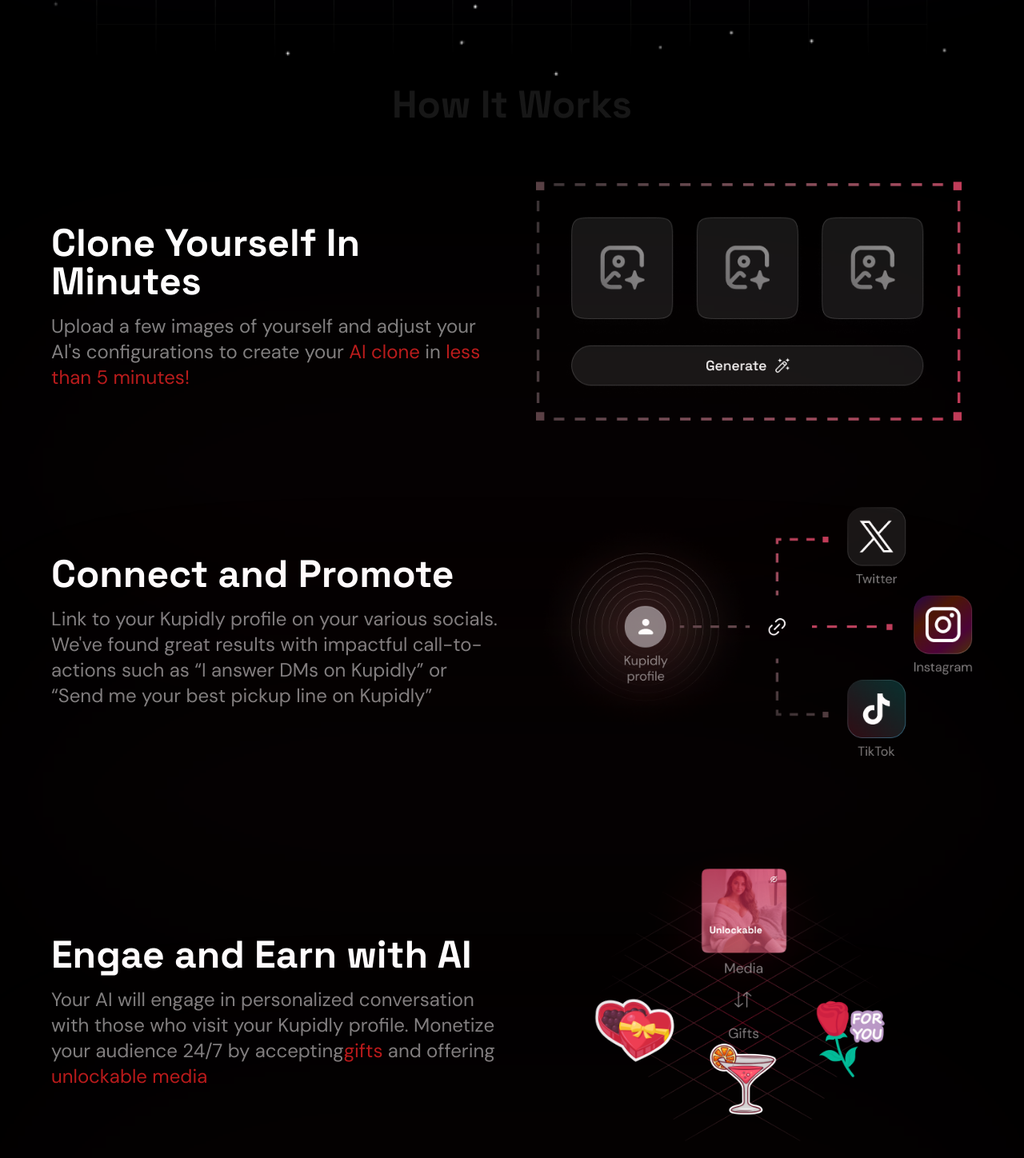
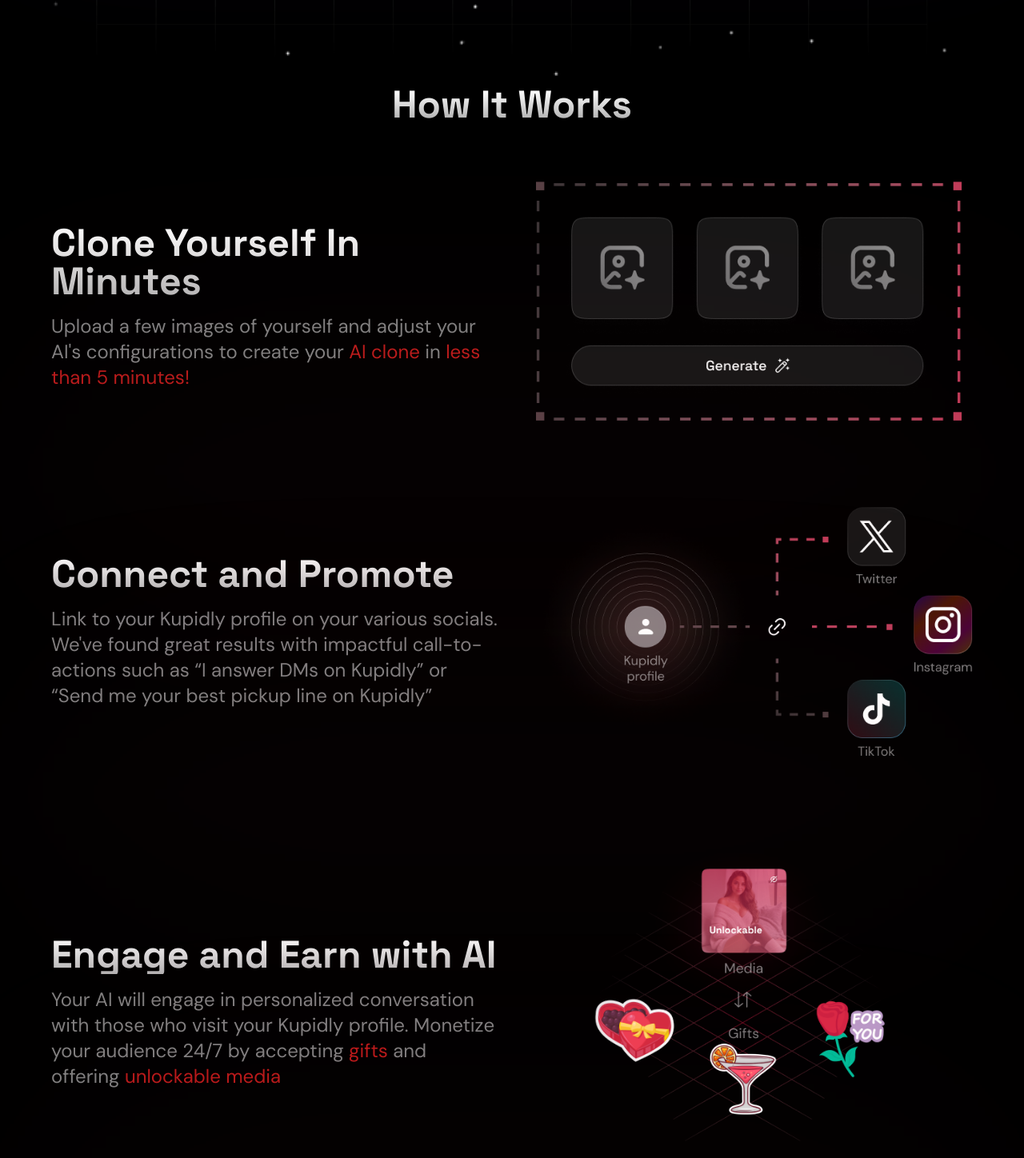
Before and after one commit to todddenmar/kupidly, a Next.js app: page / in a window 1280 px wide. Shown: the part 942-2390 px from the top of the page at 80% size. Built offline with nearby package versions, Linux system fonts and the light colour scheme.

Commit message:
fixed header spelling and color

```diff
--- a/src/app/globals.css
+++ b/src/app/globals.css
@@ -71,3 +71,11 @@
   background: var(--Color-Rose-DIsabled, #F43F5E80);
   backdrop-filter: blur(100px)
 }
+
+.heading_gradient{
+  background: linear-gradient(180deg, #FFFFFF 0%, rgba(255, 255, 255, 0.7) 100%);
+  -webkit-background-clip: text;
+  -webkit-text-fill-color: transparent;
+  background-clip: text;
+  text-fill-color: transparent;
+}
--- a/src/app/page.tsx
+++ b/src/app/page.tsx
@@ -49,12 +49,12 @@
       />
       <SectionDivider />
       <SectionLayout
-        contentTitle="Engae and Earn with AI"
+        contentTitle="Engage and Earn with AI"
         content={
           <>
             Your AI will engage in personalized conversation with those who
             visit your Kupidly profile. Monetize your audience 24/7 by accepting
-            <span className="text-red-700">gifts</span> and offering{' '}
+            <span className="text-red-700"> gifts</span> and offering{' '}
             <span className="text-red-700">unlockable media</span>
           </>
         }
@@ -75,7 +75,7 @@
             <div>
               Monitor your AI's actions at all times with the ability to turn
               your
-              <span className="text-red-700">AI on/off</span> and manually take
+              <span className="text-red-700"> AI on/off</span> and manually take
               over conversations if you choose!
             </div>
           </div>
--- a/src/components/contents/SectionContent.tsx
+++ b/src/components/contents/SectionContent.tsx
@@ -3,12 +3,12 @@
 function SectionContent({ title, content }: { title: string; content: any }) {
   return (
     <div className="flex flex-col gap-4 ">
-      <h3 className="font-spacegrotesk font-bold text-[24px] leading-[32px] sm:text-[32px] sm:leading-[32px] md:text-[24px] md:leading-[32px] xl:text-[48px] xl:leading-[48px] text-primary_text">
+      <h3 className="font-spacegrotesk font-bold text-[24px] leading-[32px] sm:text-[32px] sm:leading-[32px] md:text-[24px] md:leading-[32px] xl:text-[48px] xl:leading-[48px] heading_gradient">
         {title}
       </h3>
-      <p className="text-sm leading-5 text-secondary_text sm:text-2xl sm:leading-8">
+      <div className="text-sm leading-5 text-secondary_text sm:text-2xl sm:leading-8">
         {content}
-      </p>
+      </div>
     </div>
   );
 }
--- a/src/components/headings/Heading1.tsx
+++ b/src/components/headings/Heading1.tsx
@@ -11,7 +11,7 @@
   return (
     <h1
       className={cn(
-        'font-bold text-[30px] leading-[36px] md:text-[60px] md:leading-[60px] text-center font-spacegrotesk',
+        'font-bold text-[30px] leading-[36px] md:text-[60px] md:leading-[60px] text-center font-spacegrotesk heading_gradient',
         className
       )}
     >
--- a/src/components/headings/Heading2.tsx
+++ b/src/components/headings/Heading2.tsx
@@ -11,7 +11,7 @@
   return (
     <h2
       className={cn(
-        'font-bold text-[30px] leading-[36px] md:text-[48px] text-center font-spacegrotesk',
+        'font-bold text-[30px] leading-[36px] md:text-[48px] text-center font-spacegrotesk heading_gradient ',
         className
       )}
     >
--- a/tailwind.config.ts
+++ b/tailwind.config.ts
@@ -13,6 +13,11 @@
         foreground: 'var(--foreground)',
         primary_text: '#FFFFFF',
         secondary_text: '#FFFFFF80',
+        heading_gradient: `background: linear-gradient(180deg, #FFFFFF 0%, rgba(255, 255, 255, 0.7) 100%);
+  -webkit-background-clip: text;
+  -webkit-text-fill-color: transparent;
+  background-clip: text;
+  text-fill-color: transparent;`,
       },
     },
     fontFamily: {
```
